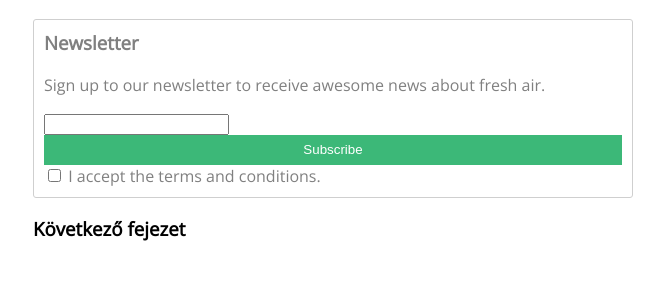
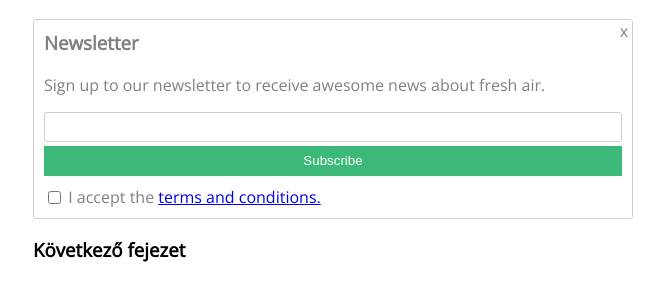
Before and after one commit to Sanca050601/gyakorlas, a plain HTML site: page index.html in a window 1280 px wide. Shown: the part 67-368 px from the top of the page, without its empty margins (307-971 px from the left). Drawn offline with nearby package versions, Linux system fonts and the light colour scheme.

Commit message:
Add files via upload

```diff
--- a/index.html
+++ b/index.html
@@ -1,10 +1,10 @@
 <!DOCTYPE html>
-<html lang="hu">
+<html lang="en">
 <head>
     <meta charset="UTF-8">
     <meta http-equiv="X-UA-Compatible" content="IE=edge">
     <meta name="viewport" content="width=device-width, initial-scale=1.0">
-    <title>Gyakorlás</title>
+    <title>Document</title>
     <link rel="stylesheet" href="style.css">
     <link rel="preconnect" href="https://fonts.googleapis.com">
 <link rel="preconnect" href="https://fonts.gstatic.com" crossorigin>
@@ -17,13 +17,16 @@
         <h3>Newsletter</h3>
         <p>Sign up to our newsletter to receive awesome news about fresh air.</p>
         <form>
-            <input type="text">
+            <input type="text" id="email">
             <button type="submit">Subscribe</button>
-            <input type="checkbox" id="">
-            <label for="terms">I accept the terms and conditions.</label>
+            <input type="checkbox" name="" id="terms">
+            <label for="terms">I accept the <a href="http://" target="_blank">terms and conditions.</a></label>
         </form>
+        <div id="closex">
+            x
         </div>
-        <h3>Következő fejezet</h3>
+        </div>
+<h3>Következő fejezet</h3>
     </div>
 </body>
 </html>
--- a/style.css
+++ b/style.css
@@ -11,6 +11,8 @@
 border: solid thin #cfcfcf;
 border-radius: 3px;
 padding: 10px;
+position: relative;
+padding-bottom: 10px;
 
 }
 
@@ -21,6 +23,7 @@
 display: block;
 width: 100%;
 height: 30px;
+margin-bottom: 10px;
 
 }
 
@@ -40,3 +43,15 @@
 
 
 }
+
+.newsletter #terms {
+position: relative;
+top: 1px;
+
+}
+
+.newsletter #closex {
+    position: absolute;
+    top: 0;
+    right: 4px;
+}
```
Lines whose indentation alone changed are shown as unchanged.
